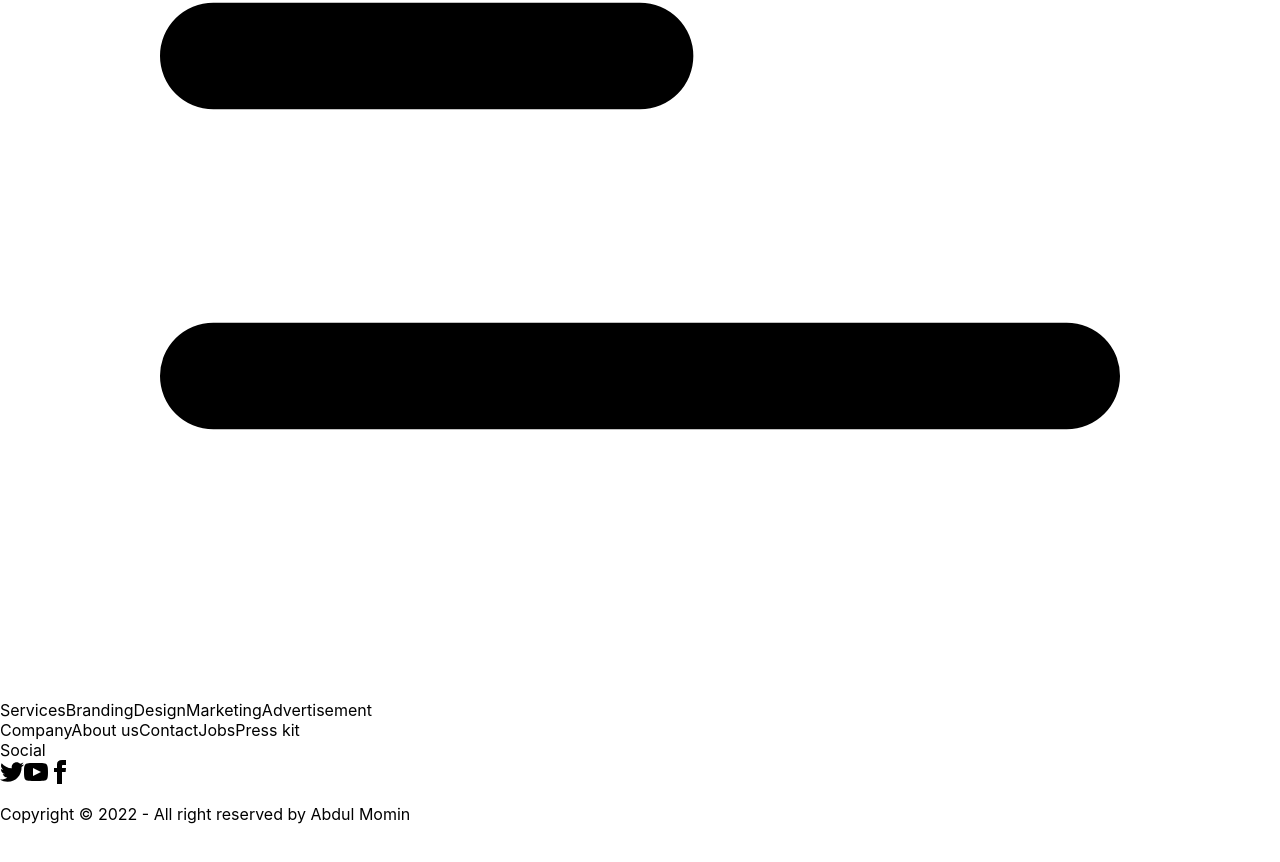
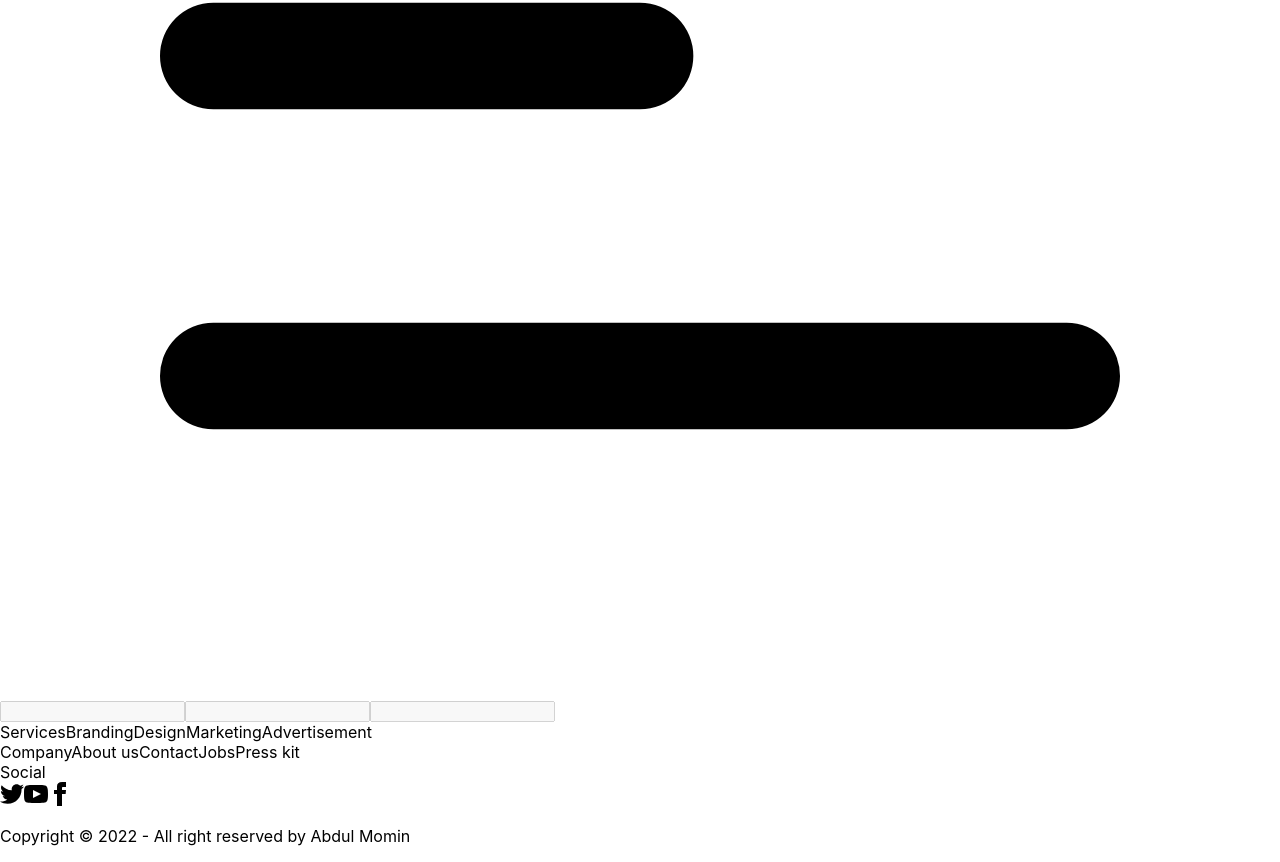
Before and after one commit to momin109/manufacture-website-client-side, a React (Create React App) app: page /portfolio in a window 1280 px wide. Shown: the part 2436-3298 px from the top of the page. Before the commit the page ends 3276 px from the top, so only its background shows below. Built offline with nearby package versions, Linux system fonts and the light colour scheme; no server answers.

Commit message:
shared added

```diff
--- a/src/App.js
+++ b/src/App.js
@@ -18,6 +18,7 @@ import MyOrders from './Page/Dashboard/MyOrders';
 import ManageProduct from './Page/Dashboard/ManageProduct';
 import ManageAllOrders from './Page/Dashboard/ManageAllOrders';
 import Blogs from './Page/Home/Blogs/Blogs';
+import Portfolia from './Page/Home/Portfolia/Portfolia';
 
 function App() {
   return (
@@ -48,10 +49,11 @@ function App() {
         </Route>
 
 
-
+        <Route path='/blogs' element={<Blogs></Blogs>}></Route>
+        <Route path='/portfolio' element={<Portfolia></Portfolia>}></Route>
         <Route path="/login" element={<Login />} />
         <Route path="/signup" element={<SignUp />} />
-        <Route path='/blogs' element={<Blogs></Blogs>}></Route>
+
 
 
 
--- a/src/Page/Home/Portfolia/Portfolia.js
+++ b/src/Page/Home/Portfolia/Portfolia.js
@@ -1,9 +1,26 @@
 import React from 'react';
+import { useAuthState } from 'react-firebase-hooks/auth';
+import auth from '../../../firebase.init';
 
 const Portfolia = () => {
+    const [user, loading, error] = useAuthState(auth);
+
+    const handleBuyNow = event => {
+        event.preventDefault();
+        const patient = user.email;
+        const patientName = user.displayName;
+        const address = event.target.address.value;
+        const email = event.target.email.value;
+        console.log(patient, patientName, address, email)
+
+    }
     return (
         <div>
-            <h3>Your Profile</h3>
+            <form className='grid grid-cols-1 gap-3 justify-items-center mt-2'>
+                <input type="text" name='name' class="input input-bordered w-full max-w-xs" disabled value={user?.displayName || ''} />
+                <input type="text" name='email' disabled value={user?.email || ''} class="input input-bordered w-full max-w-xs" />
+                <input type="text" name='email' disabled value={user?.email || ''} class="input input-bordered w-full max-w-xs" />
+            </form>
         </div>
     );
 };
```
